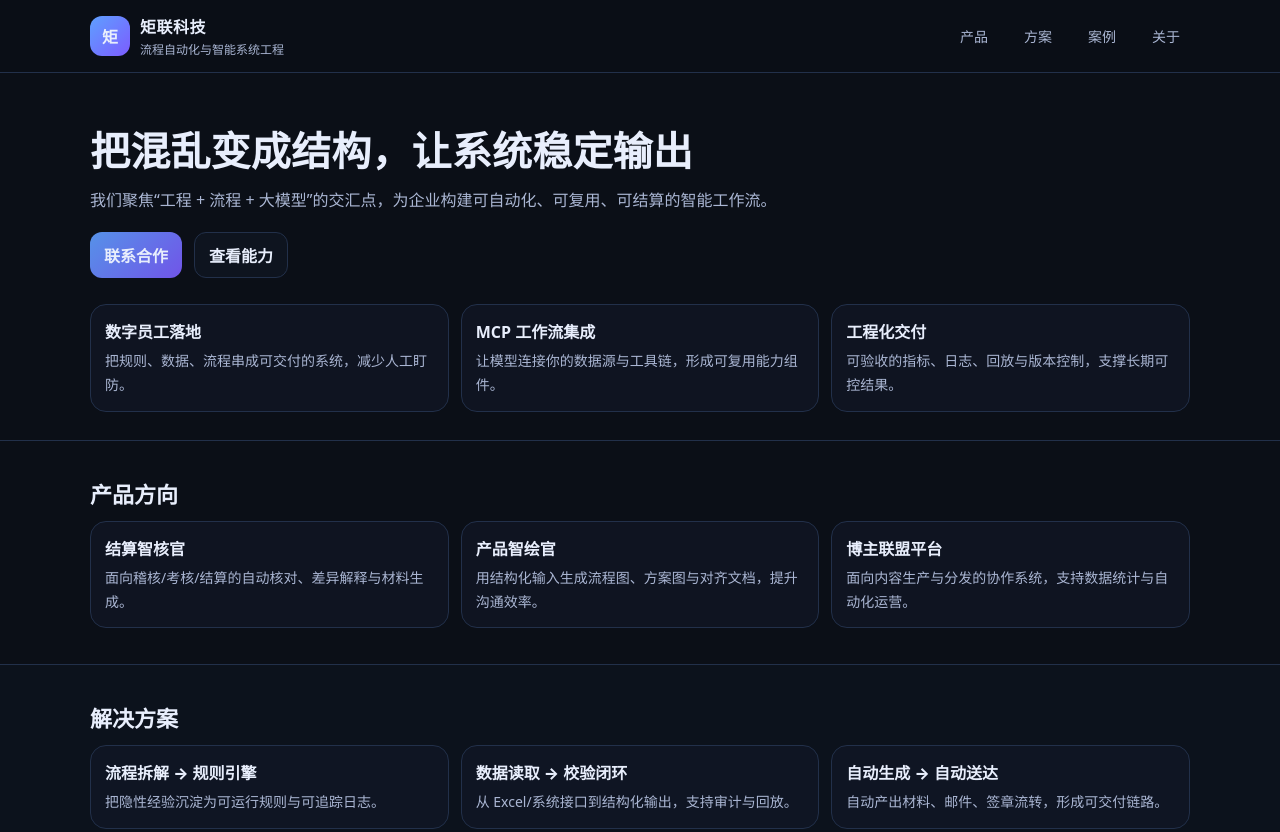
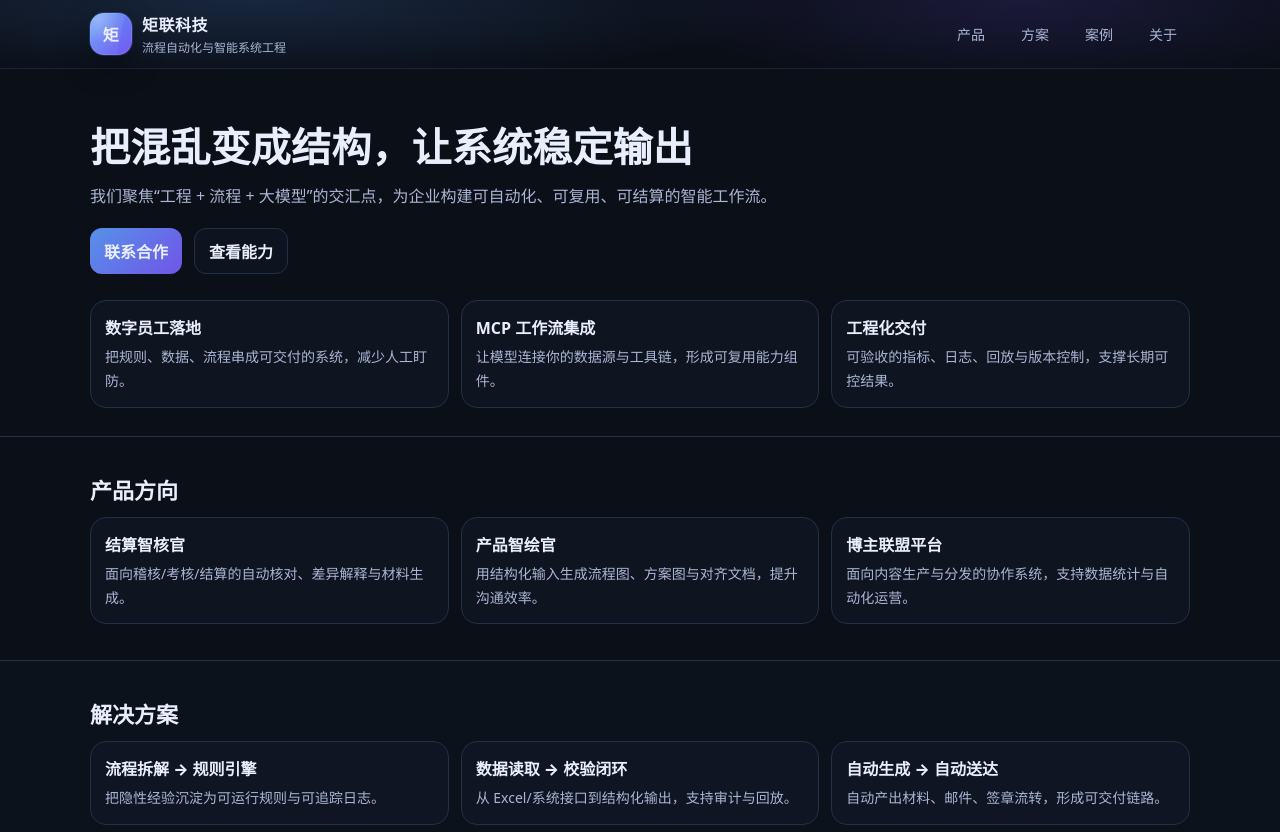
Before and after one commit to TUARAN/julian-tech-website, a website built with Vite: page index.html in a window 1280 px wide. Shown: the top 832 px of the page. Built offline with nearby package versions, Linux system fonts and the light colour scheme.

Commit message:
style: tech header

```diff
--- a/src/styles.css
+++ b/src/styles.css
@@ -10,6 +10,10 @@
   --line:#22304a;
   --accent:#5ea0ff;
   --accent2:#7c5cff;
+  --glass: rgba(11,15,23,.62);
+  --glass2: rgba(17,24,39,.40);
+  --ring: rgba(94,160,255,.25);
+  --ring2: rgba(124,92,255,.20);
 }
 
 *{ box-sizing:border-box; }
@@ -17,17 +21,107 @@ html,body{ margin:0; padding:0; font-family: ui-sans-serif, system-ui, -apple-sy
 a{ color:inherit; text-decoration:none; }
 .container{ width:min(1100px, 92vw); margin:0 auto; }
 
-.header{ position:sticky; top:0; backdrop-filter: blur(10px); background: rgba(11,15,23,.7); border-bottom:1px solid var(--line); z-index:10; }
-.header__inner{ display:flex; align-items:center; justify-content:space-between; padding:14px 0; gap:12px; }
+.header{
+  position:sticky;
+  top:0;
+  z-index:10;
+  background: linear-gradient(180deg, rgba(11,15,23,.82), rgba(11,15,23,.55));
+  backdrop-filter: blur(14px) saturate(1.2);
+  border-bottom:1px solid rgba(34,48,74,.65);
+}
+.header::before{
+  content:"";
+  position:absolute;
+  inset:0;
+  pointer-events:none;
+  background:
+    radial-gradient(900px 140px at 20% 0%, rgba(94,160,255,.18), transparent 60%),
+    radial-gradient(700px 160px at 80% 0%, rgba(124,92,255,.16), transparent 55%),
+    linear-gradient(transparent, rgba(11,15,23,.10));
+  opacity:.95;
+}
+.header::after{
+  content:"";
+  position:absolute;
+  inset:0;
+  pointer-events:none;
+  background-image:
+    linear-gradient(to right, rgba(255,255,255,.05) 1px, transparent 1px),
+    linear-gradient(to bottom, rgba(255,255,255,.04) 1px, transparent 1px);
+  background-size: 42px 42px;
+  mask-image: linear-gradient(180deg, rgba(0,0,0,.55), transparent 80%);
+  opacity:.22;
+}
+.header__inner{ position:relative; display:flex; align-items:center; justify-content:space-between; padding:12px 0; gap:12px; }
 .brand{ display:flex; align-items:center; gap:10px; }
-.brand__logo{ width:40px; height:40px; border-radius:12px; display:grid; place-items:center;
-  background: linear-gradient(135deg, var(--accent), var(--accent2)); font-weight:800; }
+.brand__logo{
+  width:42px;
+  height:42px;
+  border-radius:14px;
+  display:grid;
+  place-items:center;
+  background:
+    radial-gradient(120% 120% at 20% 15%, rgba(255,255,255,.25), transparent 45%),
+    linear-gradient(135deg, rgba(94,160,255,.95), rgba(124,92,255,.95));
+  box-shadow:
+    0 10px 30px rgba(0,0,0,.35),
+    0 0 0 1px rgba(255,255,255,.10) inset,
+    0 0 0 1px rgba(94,160,255,.25);
+  font-weight:900;
+  letter-spacing:.5px;
+  position:relative;
+  overflow:hidden;
+}
+.brand__logo::after{
+  content:"";
+  position:absolute;
+  inset:-30% -60%;
+  background: linear-gradient(120deg, transparent, rgba(255,255,255,.26), transparent);
+  transform: translateX(-40%) rotate(12deg);
+  opacity:.55;
+}
 .brand__name{ font-weight:800; letter-spacing:.5px; }
 .brand__slogan{ font-size:12px; color:var(--muted); margin-top:2px; }
 
-.nav{ display:flex; gap:16px; font-size:14px; color:var(--muted); }
-.nav a{ padding:8px 10px; border-radius:10px; }
-.nav a:hover{ background: rgba(94,160,255,.12); color:var(--fg); }
+.nav{ display:flex; gap:10px; font-size:14px; color:var(--muted); }
+.nav a{
+  padding:9px 12px;
+  border-radius:12px;
+  border:1px solid transparent;
+  background: transparent;
+  position:relative;
+  transition: transform .15s ease, background .15s ease, border-color .15s ease, color .15s ease;
+}
+.nav a::after{
+  content:"";
+  position:absolute;
+  left:12px;
+  right:12px;
+  bottom:6px;
+  height:1px;
+  background: linear-gradient(90deg, transparent, rgba(94,160,255,.85), rgba(124,92,255,.75), transparent);
+  opacity:0;
+  transform: translateY(2px);
+  transition: opacity .15s ease, transform .15s ease;
+}
+.nav a:hover{
+  background: rgba(17,24,39,.45);
+  border-color: rgba(94,160,255,.18);
+  color: var(--fg);
+  transform: translateY(-1px);
+}
+.nav a:hover::after{ opacity:.9; transform: translateY(0); }
+.nav a:focus-visible{
+  outline: none;
+  box-shadow: 0 0 0 3px rgba(94,160,255,.22);
+  border-color: rgba(94,160,255,.28);
+}
+
+@media (prefers-reduced-motion: reduce){
+  .nav a{ transition:none; }
+  .nav a::after{ transition:none; }
+  .brand__logo::after{ display:none; }
+}
 
 .hero{ padding:56px 0 28px; border-bottom:1px solid var(--line); }
 .hero h1{ margin:0; font-size:40px; line-height:1.1; letter-spacing:.2px; }
```
